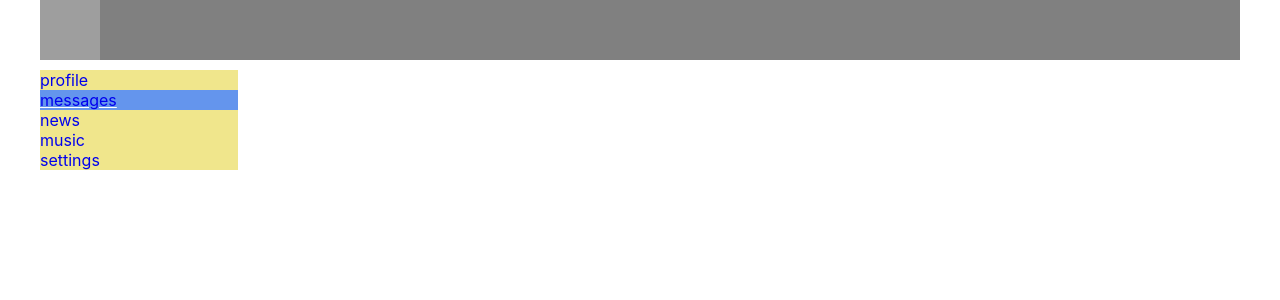
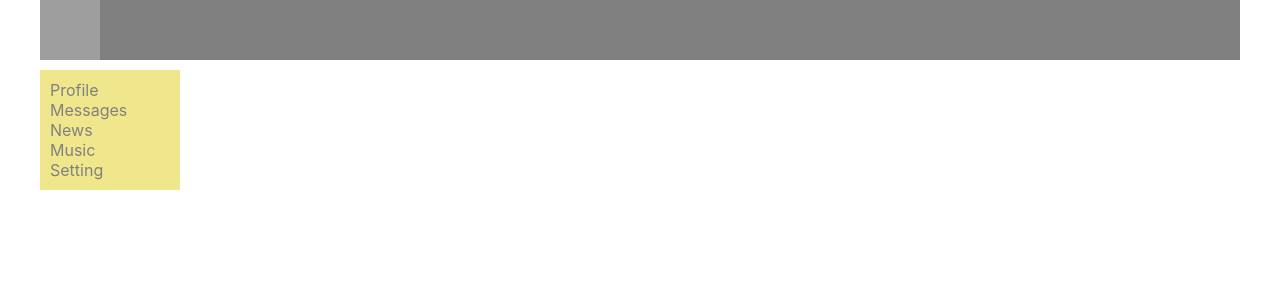
Before and after one commit to BergerMuxaujl/sait-SocNetwork, a React (Create React App) app: page / in a window 1280 px wide. Shown: the top 300 px of the page. Built offline with nearby package versions, Linux system fonts and the light colour scheme; grey boxes are pictures that could not be loaded.

Commit message:
Lesson 20 - Компонент Navlink

```diff
--- a/src/App.css
+++ b/src/App.css
@@ -9,7 +9,7 @@ a {
         "h h"
         "n c";
     grid-template-rows: 60px 1fr;
-    grid-template-columns: 2fr 10fr;
+    grid-template-columns: 2fr 15fr;
     grid-gap: 10px;
 }
 
--- a/src/components/Navbar/Navbar.jsx
+++ b/src/components/Navbar/Navbar.jsx
@@ -1,23 +1,24 @@
 import React from "react";
+import { NavLink } from "react-router-dom";
 import s from './Navbar.module.css';
 
 const Navbar = () => {
     return (
-    <nav className="nav">
+        <nav className={s.nav}>
         <div className={s.item}>
-        <a href="/profile">profile</a>
-    </div>
-    <div className={`${s.item} ${s.active}`}>
-        <a href="/dialogs">messages</a>
+            <NavLink to="./profile" activeClassName={s.active}>Profile</NavLink>
         </div>
         <div className={s.item}>
-        <a href="/news">news</a>
+            <NavLink to="/dialogs" activeClassName={s.active}>Messages</NavLink>
         </div>
         <div className={s.item}>
-        <a href="/music">music</a>
+            <NavLink to="/News" activeClassName={s.active}>News</NavLink>
         </div>
         <div className={s.item}>
-        <a href="/settings">settings</a>
+            <NavLink to="/Music" activeClassName={s.active}>Music</NavLink>
+        </div>
+        <div className={s.item}>
+            <NavLink to="/Setting" activeClassName={s.active}>Setting</NavLink>
         </div>
     </nav >
     )
--- a/src/components/Navbar/Navbar.module.css
+++ b/src/components/Navbar/Navbar.module.css
@@ -1,14 +1,19 @@
 .nav {
     grid-area: n;
     background-color: khaki;
+    padding: 10px;
 }
 
 .item {
     color: rgb(6, 89, 145);
 }
 
-.item.active {
+.item a.active {
     text-decoration: underline;
     color: white;
     background: cornflowerblue;
 }
+
+.item a {
+    color: grey;
+}
--- a/src/index.css
+++ b/src/index.css
@@ -1,13 +1,12 @@
 body {
-  margin: 0;
-  font-family: -apple-system, BlinkMacSystemFont, 'Segoe UI', 'Roboto', 'Oxygen',
-    'Ubuntu', 'Cantarell', 'Fira Sans', 'Droid Sans', 'Helvetica Neue',
-    sans-serif;
-  -webkit-font-smoothing: antialiased;
-  -moz-osx-font-smoothing: grayscale;
+    margin: 0;
+    font-family: -apple-system, BlinkMacSystemFont, "Segoe UI", "Roboto", "Oxygen", "Ubuntu", "Cantarell", "Fira Sans", "Droid Sans", "Helvetica Neue",
+        sans-serif;
+    -webkit-font-smoothing: antialiased;
+    -moz-osx-font-smoothing: grayscale;
+    overflow-y: scroll;
 }
 
 code {
-  font-family: source-code-pro, Menlo, Monaco, Consolas, 'Courier New',
-    monospace;
+    font-family: source-code-pro, Menlo, Monaco, Consolas, "Courier New", monospace;
 }
```
Lines whose indentation alone changed are shown as unchanged.
